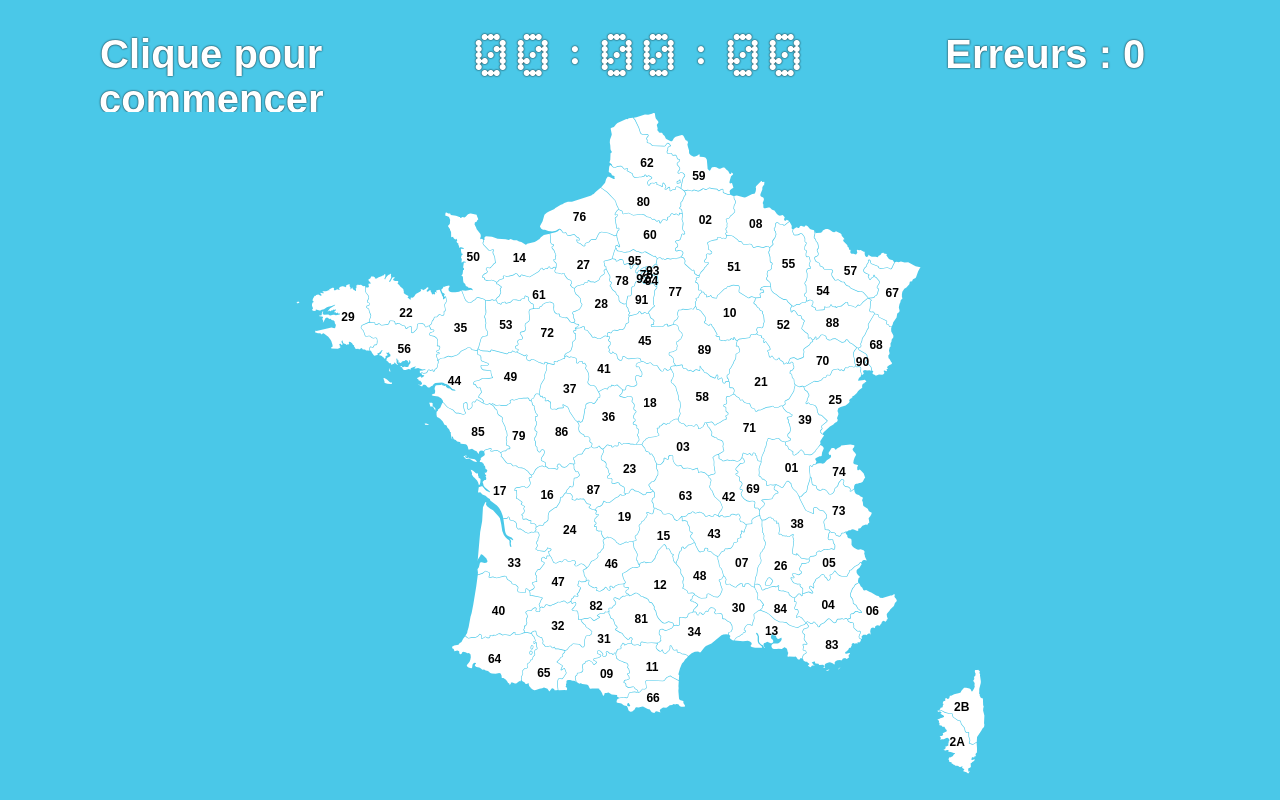
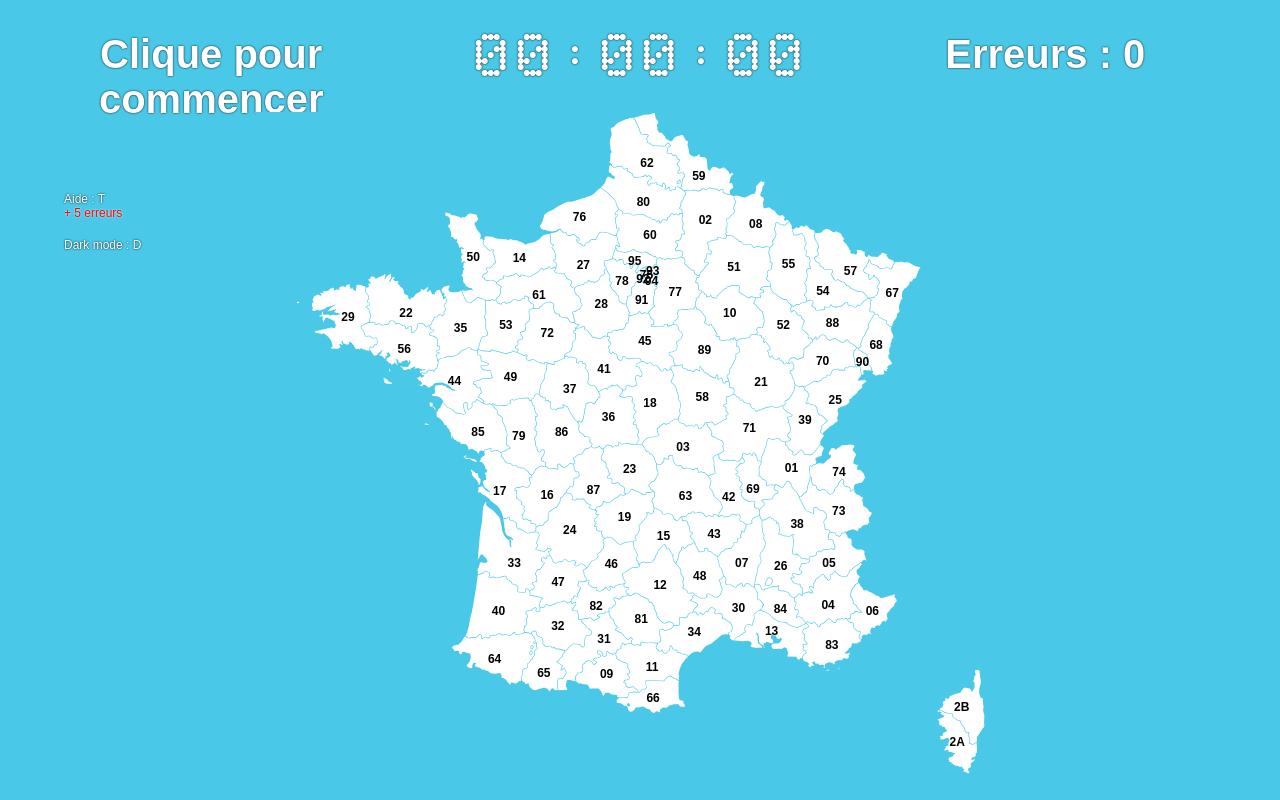
Before and after one commit to XavierWatine/DepartementsFrance, a plain HTML site: page index.html in a window 1280 px wide. Drawn offline with Linux system fonts and the light colour scheme.

Commit message:
Add files via upload

```diff
--- a/index.html
+++ b/index.html
@@ -32,6 +32,14 @@
 	</div>
 	<div id="mapWrapper" class="wrapper">
 		<div id="map"></div>
+		<div id="help">
+			<p>Aide : T</p>
+			<p style="color: red; text-shadow: 0 0 2px #fff;-moz-text-shadow: 0 0 2px #fff;-webkit-text-shadow: 0 0 px #000;">+ 5 erreurs</p>
+			<br/>
+			<p>Dark mode : D</p>
+		</div>
+
+
 	</div>
 
 	<!-- load chrono -->
--- a/js/init.js
+++ b/js/init.js
@@ -31,7 +31,7 @@ $(document).ready(function(){
 
 $(document).on('click', function() {
 	if(!run) {
-			for (let i=0; i<data.length; i++) {
+		for (let i=0; i<data.length; i++) {
 			depLeft.push(data[i]["N°"]);
 		}
 		r = Math.floor(Math.random()*depLeft.length);
@@ -42,6 +42,7 @@ $(document).on('click', function() {
 		run = true;
 		timer();
 		updateMap();
+		$("#help").remove();
 	}
 })
 
--- a/js/updateMap.js
+++ b/js/updateMap.js
@@ -47,7 +47,7 @@ function getClickedCode(e, code) {
 				if (index != null) {
 					$("#depToFind").text(data[index]["N°"].split('-')[1] + " - " + data[index]["Département"]);
 				} else {
-					$("#depToFind").text("C'est gagné bravo chef !");
+					$("#depToFind").text(winingSentence);
 					run = false;
 				}
 
--- a/style/main.css
+++ b/style/main.css
@@ -3,6 +3,8 @@
 	margin: 0;
 	padding: 0;
 	font-family: Arial;
+	color: white;
+
 }
 
 @font-face{
@@ -16,6 +18,9 @@ body {
 
 p {
 	font-size: 25px;
+	text-shadow: 0 0 2px #000; /* horizontal-offset vertical-offset 'blur' colour */
+	-moz-text-shadow: 0 0 2px #000;
+	-webkit-text-shadow: 0 0 2px #000;
 }
 
 
@@ -47,10 +52,21 @@ p {
 #map {
 	display: inline-block;
 	height: 100%;
-	grid-column: 1 / 6;
+	grid-column: 2 / 5;
 
 	max-width: 100%;
 	max-height: 85vh;
+}
+
+#help {
+	padding-top: 10vh;
+	grid-column: 1;
+}
+
+#help > p {
+	margin: auto;
+	width: 50%;
+	font-size: 12px;
 }
 
 #mapWrapper {
```
